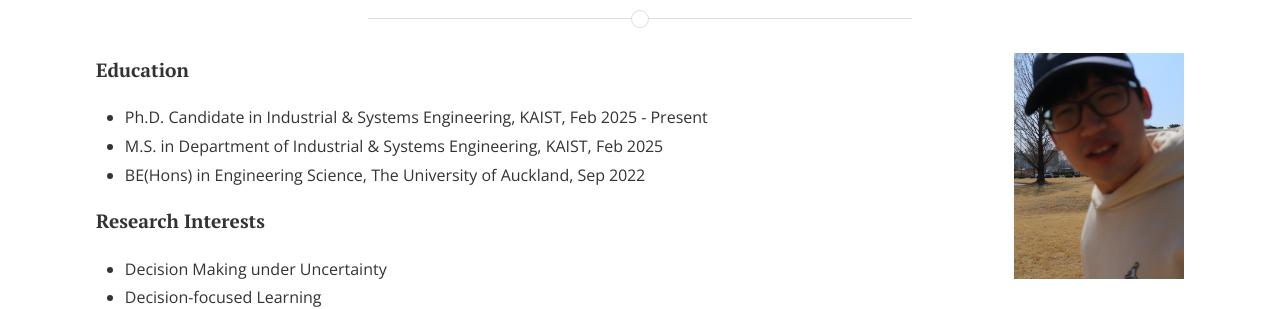
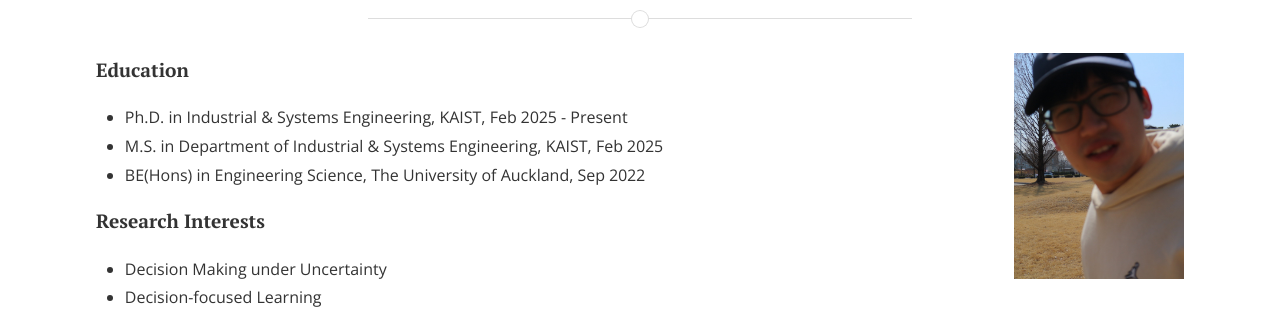
Before and after one commit to CSDlab-KAIST/csdlab-kaist.github.io, a Jekyll site: the page built from people/joonseok.html, in a window 1280 px wide. Shown: the part 162-471 px from the top of the page. Built offline with Jekyll 4.4.1, drawn with Linux system fonts in a browser that asks for light colours; nearby versions of some CDN libraries.

Commit message:
Update education status from candidate to Ph.D.

```diff
--- a/people/joonseok.html
+++ b/people/joonseok.html
@@ -13,7 +13,7 @@ title: Joon Im
 
 <h4>Education</h4>
 <ul>
-  <li>Ph.D. Candidate in Industrial & Systems Engineering, KAIST, Feb 2025 - Present </li>
+  <li>Ph.D. in Industrial & Systems Engineering, KAIST, Feb 2025 - Present </li>
   <li>M.S. in Department of Industrial & Systems Engineering, KAIST, Feb 2025 </li>
   <li>BE(Hons) in Engineering Science, The University of Auckland, Sep 2022</li>
 </ul>
```
